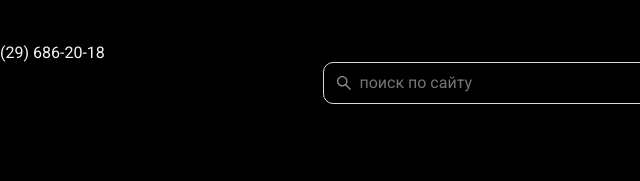
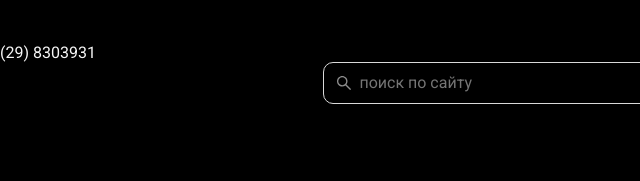
Before and after one commit to Sergij-sema1/sports-shoe-stor, a plain HTML site: page index.html in a window 1280 px wide. Shown: the top 181 px of the page, 0-640 px from the left. Drawn offline with nearby package versions, Linux system fonts and the light colour scheme.

Commit message:
add new fone nomber

```diff
--- a/index.html
+++ b/index.html
@@ -16,7 +16,7 @@
 
   <body>
   <div class="fone"> <div class="phone" itemprop="telephone">
-						(29) 686-20-18
+						(29) 8303931
             </div>
   <div class="container">
 		<header class="header">
```
